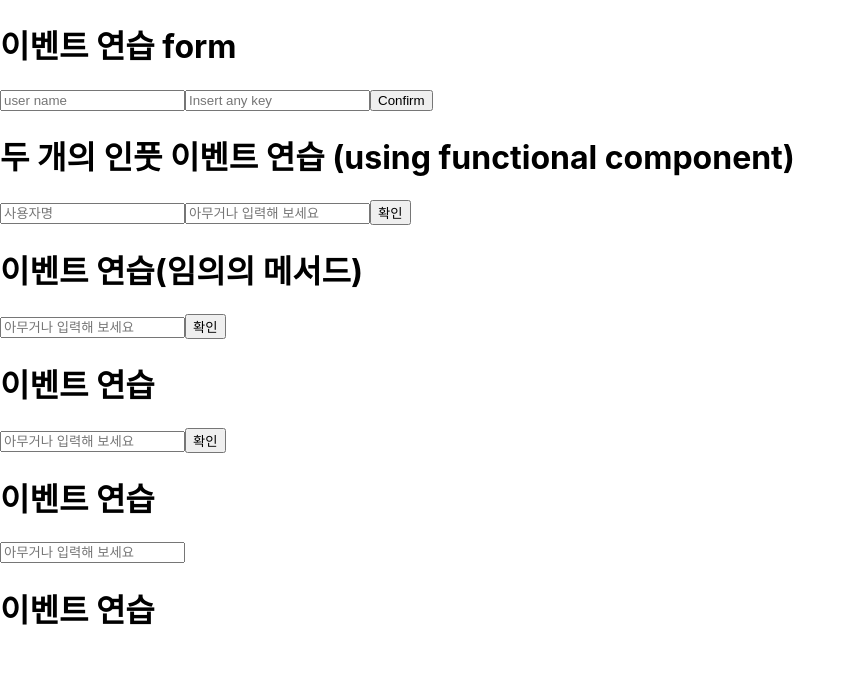
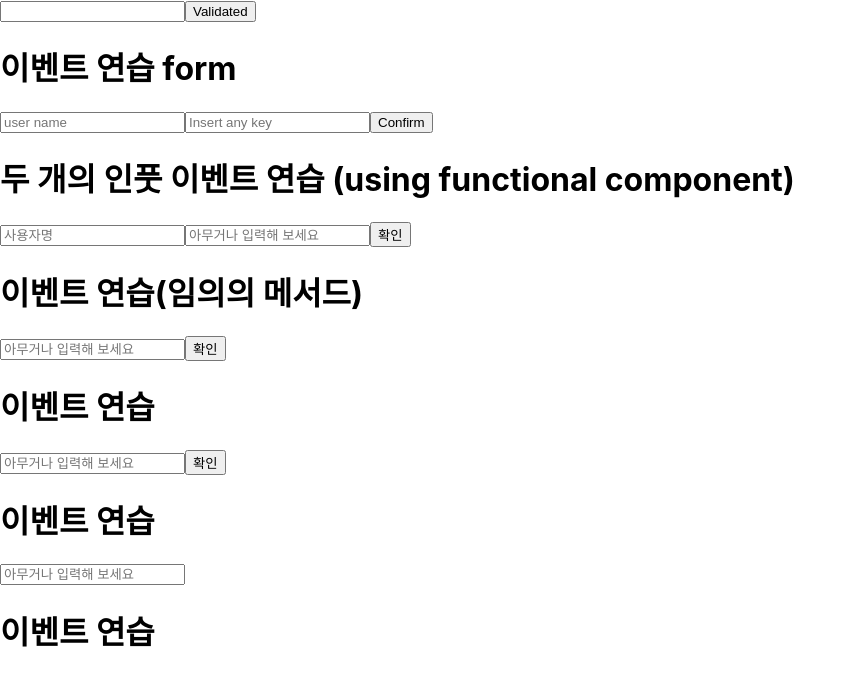
Before and after one commit to sanghyunbak/hello-react, a React (Create React App) app: page / in a window 1280 px wide. Shown: the top 686 px of the page, without its empty margins (0-856 px from the left). Built offline with nearby package versions, Linux system fonts and the light colour scheme.

Commit message:
[modify] add validation code

```diff
--- /dev/null
+++ b/src/chapter5_ref/ValidationSample.css
@@ -0,0 +1,7 @@
+.success {
+    background-color: lightgreen;
+}
+
+.failure {
+    background-color: lightcoral;
+}
--- /dev/null
+++ b/src/chapter5_ref/ValidationSample.js
@@ -0,0 +1,37 @@
+import React, {Component} from 'react';
+import './ValidationSample.css';
+
+class ValidationSample extends Component {
+  state = {
+    password: '',
+    clicked: false,
+    validated: false,
+  };
+
+  handleChange = (e) => {
+    this.setState({
+      password: e.target.value
+    });
+  };
+
+  render() {
+    return (
+        <div>
+          <input
+              type={'password'}
+              value={this.state.password}
+              onChange={this.handleChange}
+
+              className={this.state.clicked ?
+                  (this.state.validated ? 'success' : 'failure') :
+                  ''}
+          />
+          <button onClick={this.handleButtonClick}
+          > Validated
+          </button>
+        </div>
+    );
+  }
+}
+
+export default ValidationSample;
--- a/src/index.js
+++ b/src/index.js
@@ -27,10 +27,12 @@ import EventPractice_using_class_components
   from './chapter4_event_hendling/EventPractice_using_class_components';
 import EventPractice_functional_component_form
   from './chapter4_event_hendling/EventPractice_functional_component_form';
+import ValidationSample from './chapter5_ref/ValidationSample';
 
 const root = ReactDOM.createRoot(document.getElementById('root'));
 root.render(
     <React.StrictMode>
+      <ValidationSample />
       <EventPractice_functional_component_form />
       <EventPractice_using_functional_components />
       <EventPractice_using_class_components />
```
